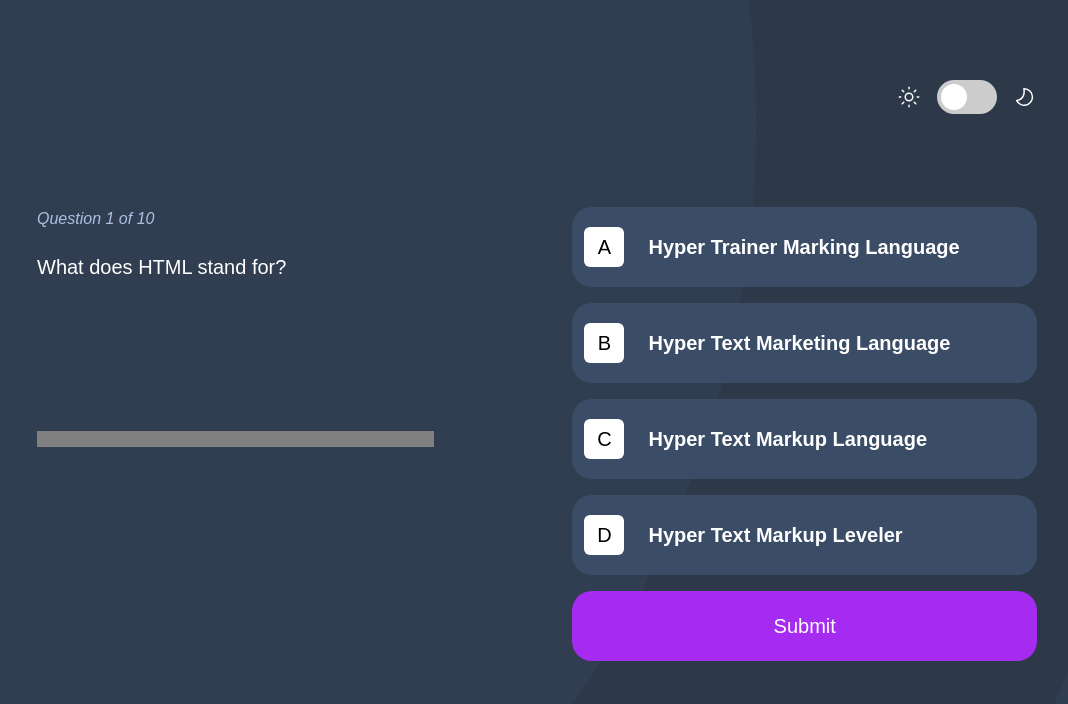
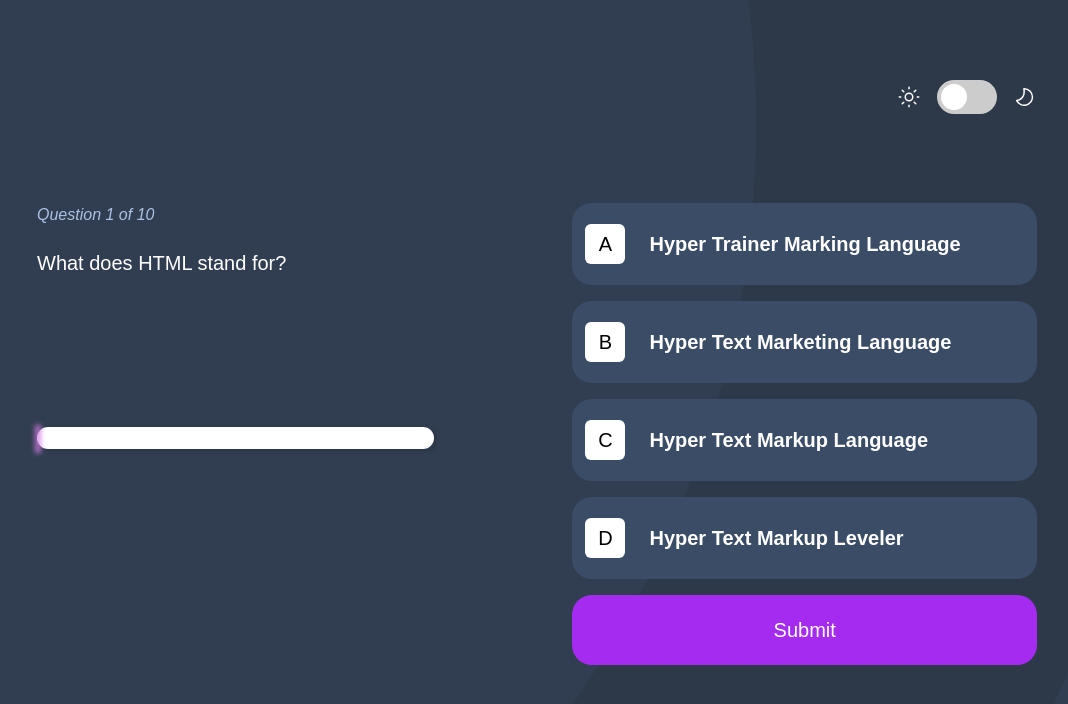
Before and after one commit to Ike-chukwu/quiz-app, a Next.js app: page / in a window 1280 px wide. Both pictures are taken after a click on the element "HTML". Shown: the top 704 px of the page, without its empty margins (103-1171 px from the left). Built offline with nearby package versions, Linux system fonts and the light colour scheme.

Commit message:
chore:styled progress bar in quiz

```diff
--- a/app/components/Answer.tsx
+++ b/app/components/Answer.tsx
@@ -18,8 +18,8 @@ const Answer = ({ option, dispatch, selectedOption }: Props) => {
           payload: { selectedOption: option.text },
         });
       }}
-      className={`w-full cursor-pointer lg:w-[85%] px-3 py-3 md:py-5 bg-[#3B4D66] rounded-[20px] flex items-center gap-3 md:gap-6
-  ${selectedOption === option.text ? "border border-white" : ""}`}
+      className={`w-full cursor-pointer lg:w-[85%] px-3 py-3 md:py-5 bg-[#3B4D66] border-1 border-transparent hover:border-white rounded-[20px] flex items-center gap-3 md:gap-6
+  ${selectedOption === option.text ? "border-1 border-white" : ""}`}
     >
       <div className="w-[40px] capitalize text-[20px] px=2 h-[40px] rounded-md flex text-black bg-white justify-center items-center">
         {option.letter}
--- a/app/globals.css
+++ b/app/globals.css
@@ -109,6 +109,24 @@ input:checked + .slider:before {
 }
 
 
+progress {
+  border-radius: 7px;
+  height: 22px;
+  box-shadow: 1px 1px 4px rgba( 0, 0, 0, 0.2 );
+}
+progress::-webkit-progress-bar {
+  background-color: white;
+  border-radius: 20px;
+}
+progress::-webkit-progress-value {
+  background-color: #A52BF1;
+  border-radius: 20px;
+  box-shadow: 1px 1px 5px 3px rgba(214, 125, 231, 0.8);
+}
+progress::-moz-progress-bar {
+  /* style rules */
+}
+
 
 @media (max-width:1590px){
 .dark-tablet{
```
